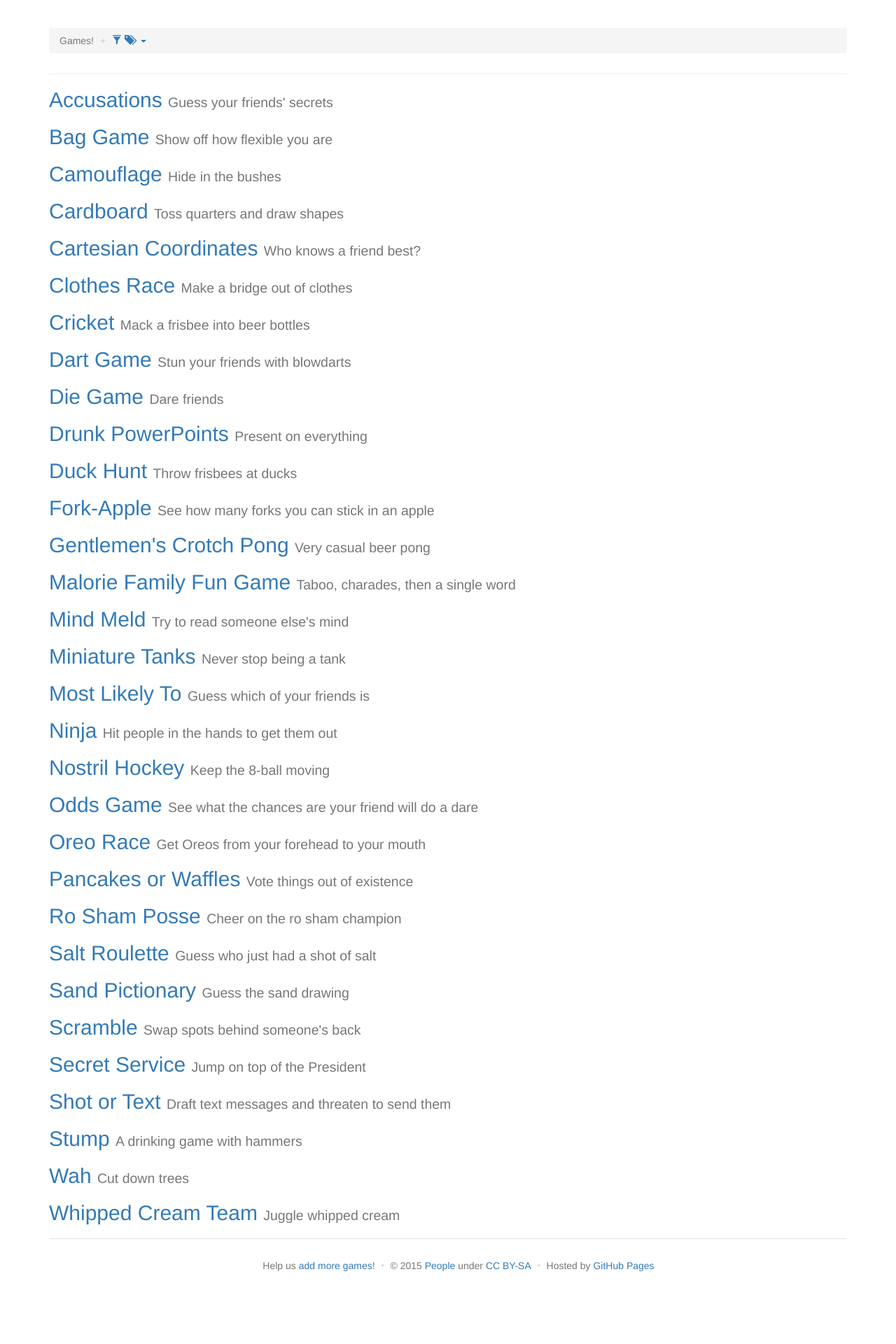
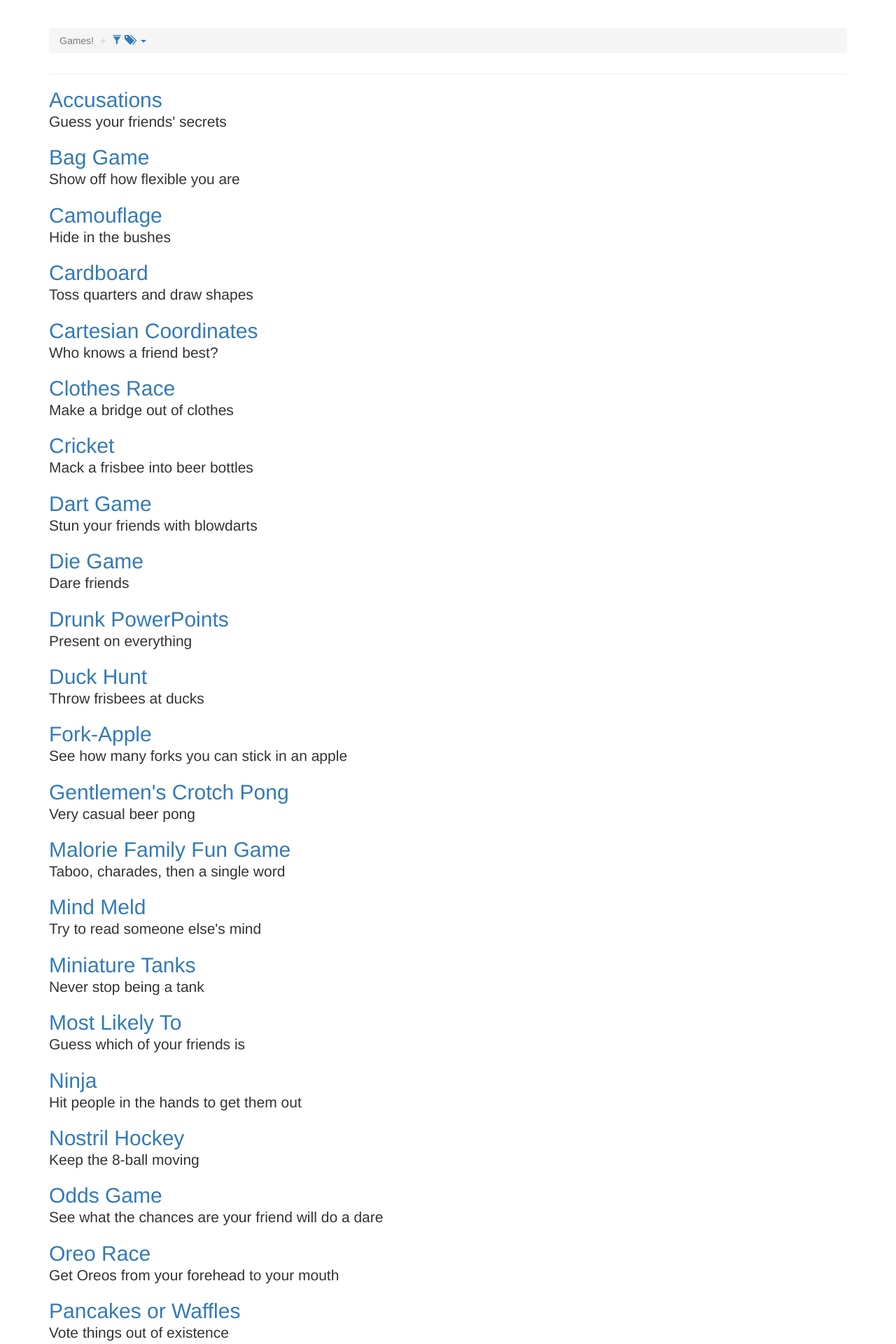
Before and after one commit to davidselassie/games, a Jekyll site: the page built from index.html, in a window 1280 px wide. Shown: the top 1920 px of the page at 70% size. Built offline with Jekyll 4.4.1, drawn with Linux system fonts in a browser that asks for light colours; nearby versions of some CDN libraries; before the commit the page ends 1846 px from its top, so only the background shows below that.

Commit message:
Makes oneliner index description match game layout page.

```diff
--- a/index.html
+++ b/index.html
@@ -81,7 +81,7 @@
       {% for game in sorted_games %}
       <h2 ng-cloak ng-show="shouldShow({{ game.tags | jsonify | escape }})">
         <a href="{{ site.baseurl }}{{ game.url }}" target="_self">{{ game.title }}</a>
-        <small class="hidden-xs">{{ game.oneliner }}</small>
+        <p class="lead hidden-xs">{{ game.oneliner }}</p>
       </h2>
       {% endfor %}
 
```
